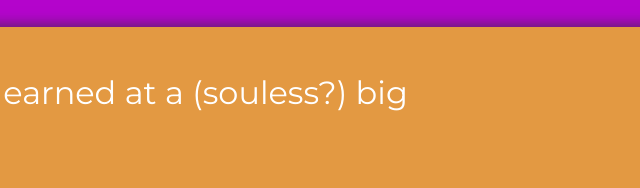
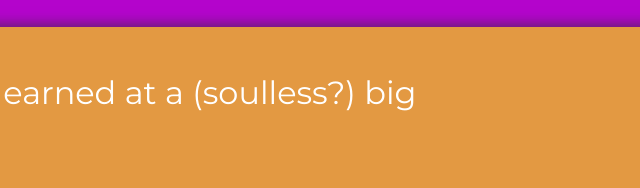
Before and after one commit to vijedi/equity_calculator, a plain HTML site: page index.html in a window 1280 px wide. Shown: the part 1407-1595 px from the top of the page, 525-1165 px from the left. Drawn offline with nearby package versions, Linux system fonts and the light colour scheme; files that its build step writes are made by us from their sources.

Commit message:
Update index.html

```diff
--- a/index.html
+++ b/index.html
@@ -133,7 +133,7 @@
 </section>
 <section id="bigCo" ng-controller="BigCompanyController as bc">
     <form>
-        <h1>What would you have earned at a (souless?) big company?</h1>
+        <h1>What would you have earned at a (soulless?) big company?</h1>
         <fieldset>
             <label>Enter your big-co salary ($)</label>
             <div>
```
